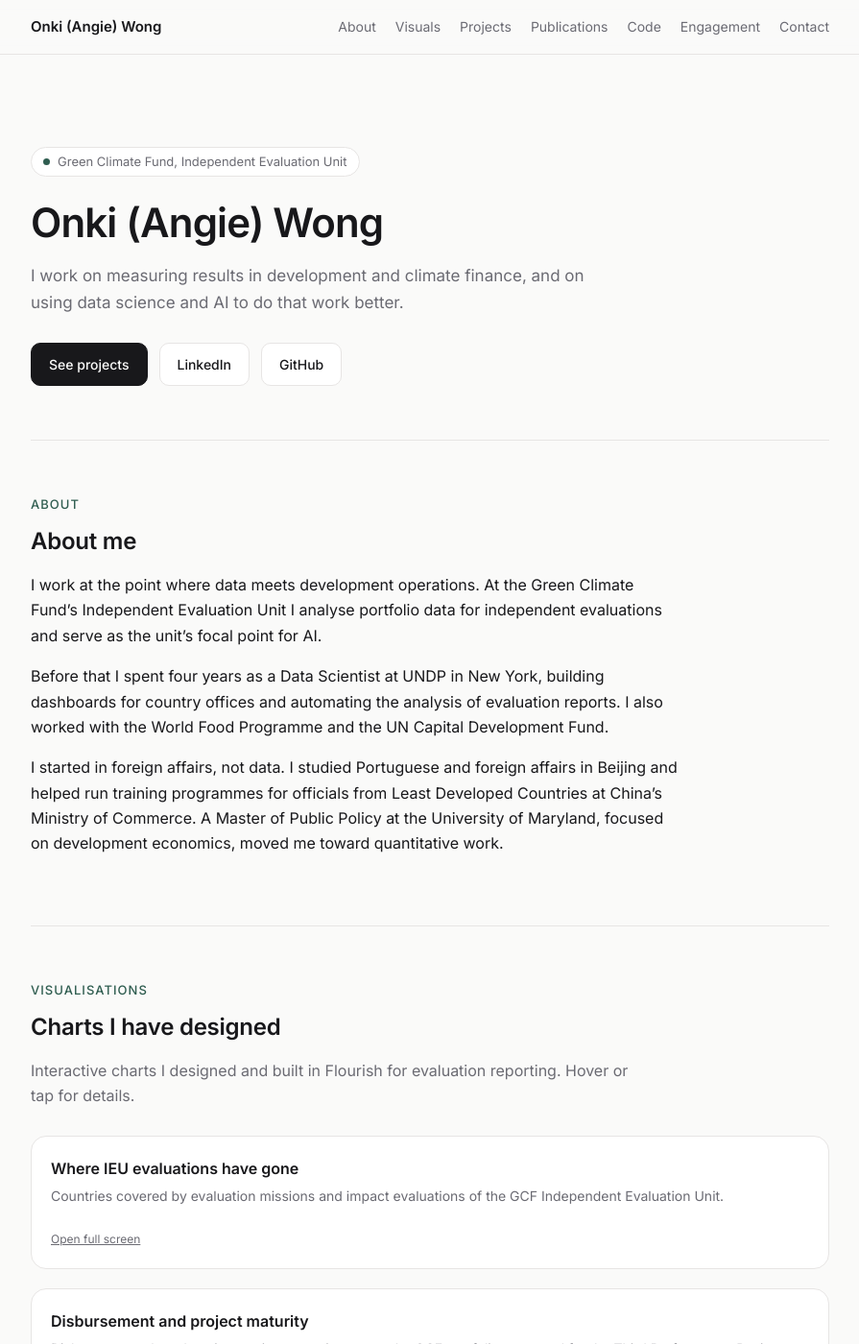
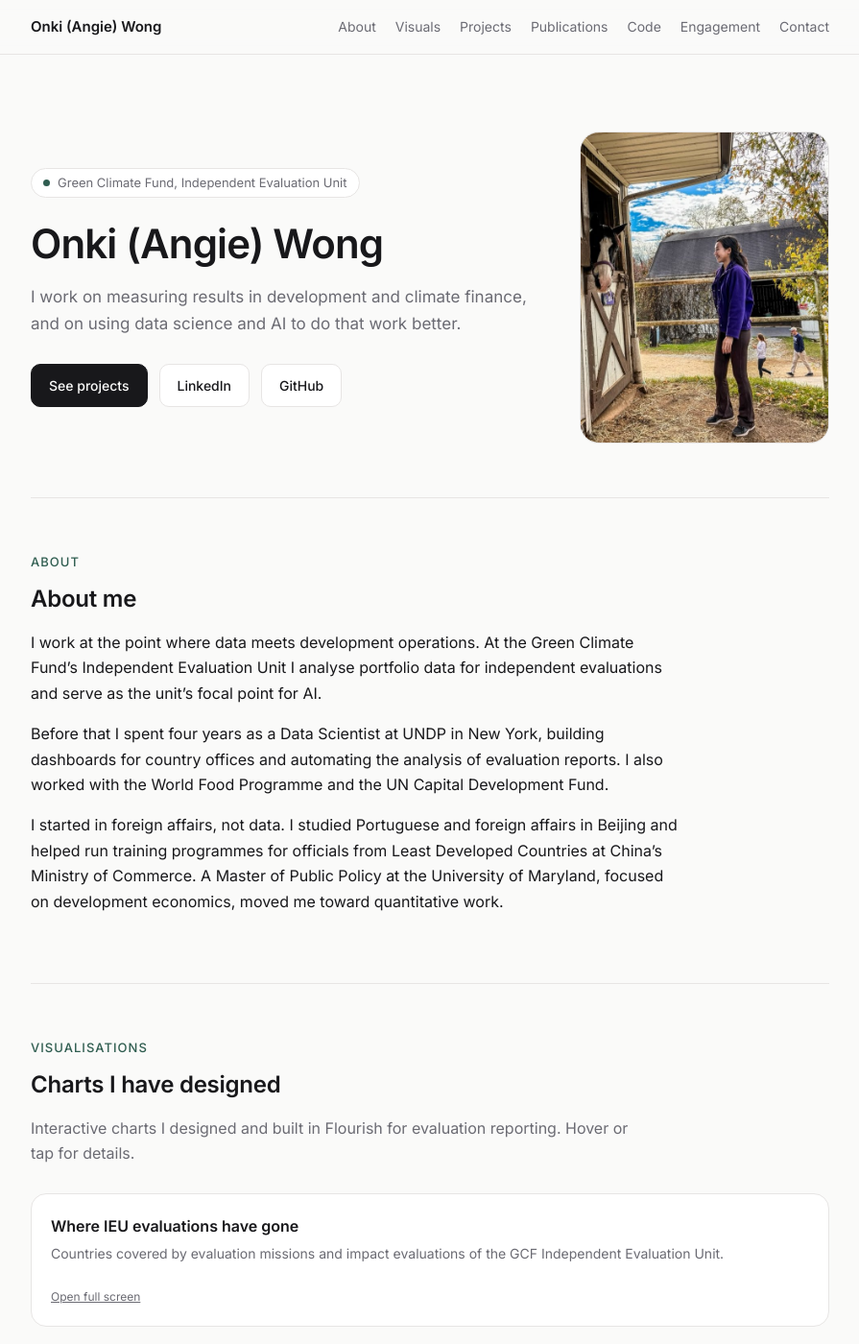
Before and after one commit to owangie/owangie.github.io, a Jekyll site: the page built from _pages/about.md, in a window 1280 px wide and 1400 px high. Shown: the whole window at 96% size, without its empty margins (192-1087 px from the left). Built offline with Jekyll 4.4.1, drawn with Linux system fonts in a browser that asks for light colours.

Commit message:
Add profile photo to hero

```diff
--- a/_config.yml
+++ b/_config.yml
@@ -23,7 +23,7 @@ repository               : "owangie/owangie.github.io"
 #               Additional customization can be done by editing /_includes/author-profile.html
 author:
   # Biographic information
-  avatar           : # "profile.png"  add images/profile.png later, then uncomment
+  avatar           : "profile.jpg"
   name             : "Onki (Angie) Wong"
   pronouns         : # example: "she/her"
   bio              : "Results measurement, AI and portfolio analytics for development finance"
--- a/_layouts/home.html
+++ b/_layouts/home.html
@@ -48,7 +48,12 @@
     @media (max-width: 620px) { nav ul { gap: 14px; } nav ul li.opt { display: none; } }
 
     /* hero */
-    .hero { padding: 96px 0 56px; }
+    .hero { padding: 80px 0 56px; display: grid; grid-template-columns: 1fr 260px; gap: 48px; align-items: center; }
+    .hero-photo { width: 100%; height: auto; aspect-ratio: 4 / 5; object-fit: cover; border-radius: 20px; border: 1px solid var(--line); }
+    @media (max-width: 720px) {
+      .hero { grid-template-columns: 1fr; gap: 28px; padding-top: 48px; }
+      .hero-photo { order: -1; max-width: 220px; }
+    }
     .hero h1 { font-size: clamp(30px, 5vw, 42px); line-height: 1.15; font-weight: 600; letter-spacing: -0.02em; margin: 0 0 16px; }
     .hero p { font-size: 17px; color: var(--muted); max-width: 600px; margin: 0 0 28px; }
     .pill { display: inline-flex; align-items: center; gap: 8px; font-size: 13px; color: var(--muted);
@@ -132,6 +137,7 @@
 <main class="wrap" id="top">
 
   <header class="hero reveal">
+    <div class="hero-text">
     <span class="pill"><i></i>{{ site.author.employer }}</span>
     <h1>{{ site.author.name }}</h1>
     <p>I work on measuring results in development and climate finance, and on using data science and AI to do that work better.</p>
@@ -140,6 +146,8 @@
       <a class="btn" href="https://www.linkedin.com/in/{{ site.author.linkedin }}/">LinkedIn</a>
       <a class="btn" href="https://github.com/{{ site.author.github }}">GitHub</a>
     </div>
+    </div>
+    <img class="hero-photo" src="{{ site.baseurl }}/images/profile.jpg" alt="{{ site.author.name }}" width="608" height="760">
   </header>
 
   <section id="about" class="reveal">
```
Also changed, not shown: images/profile.jpg (added).
